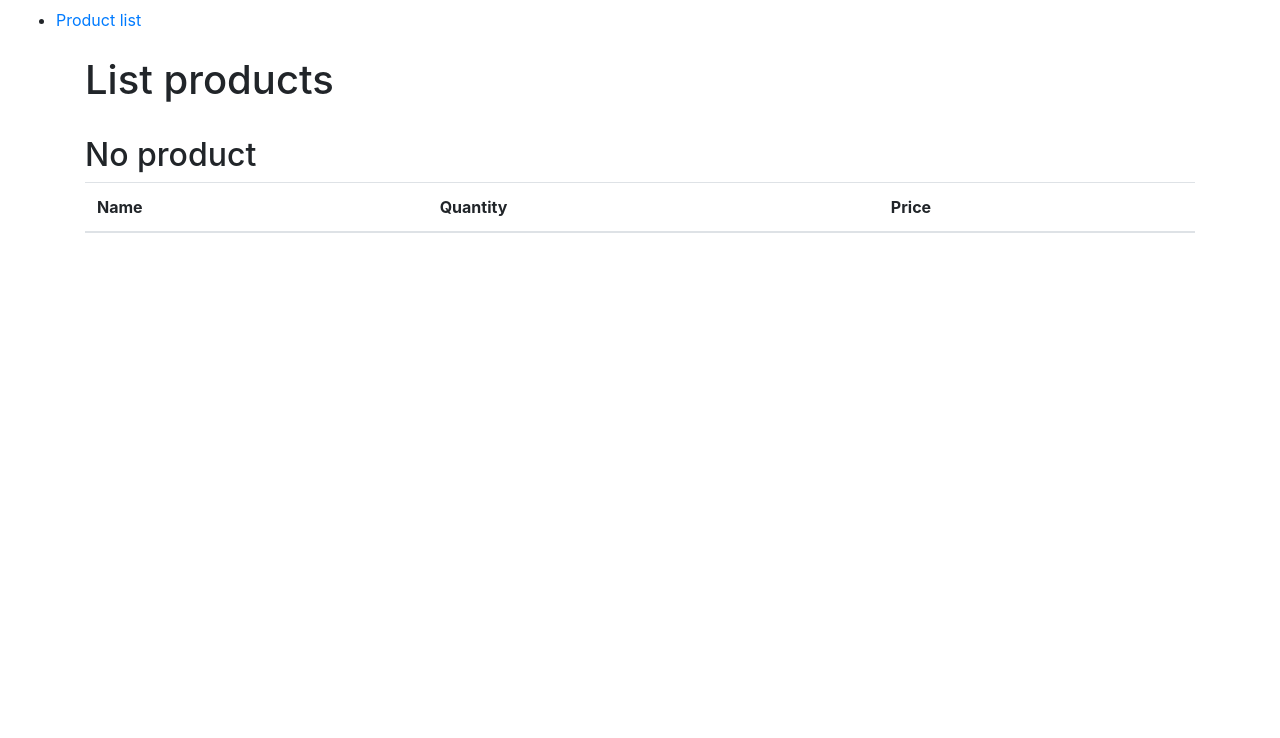
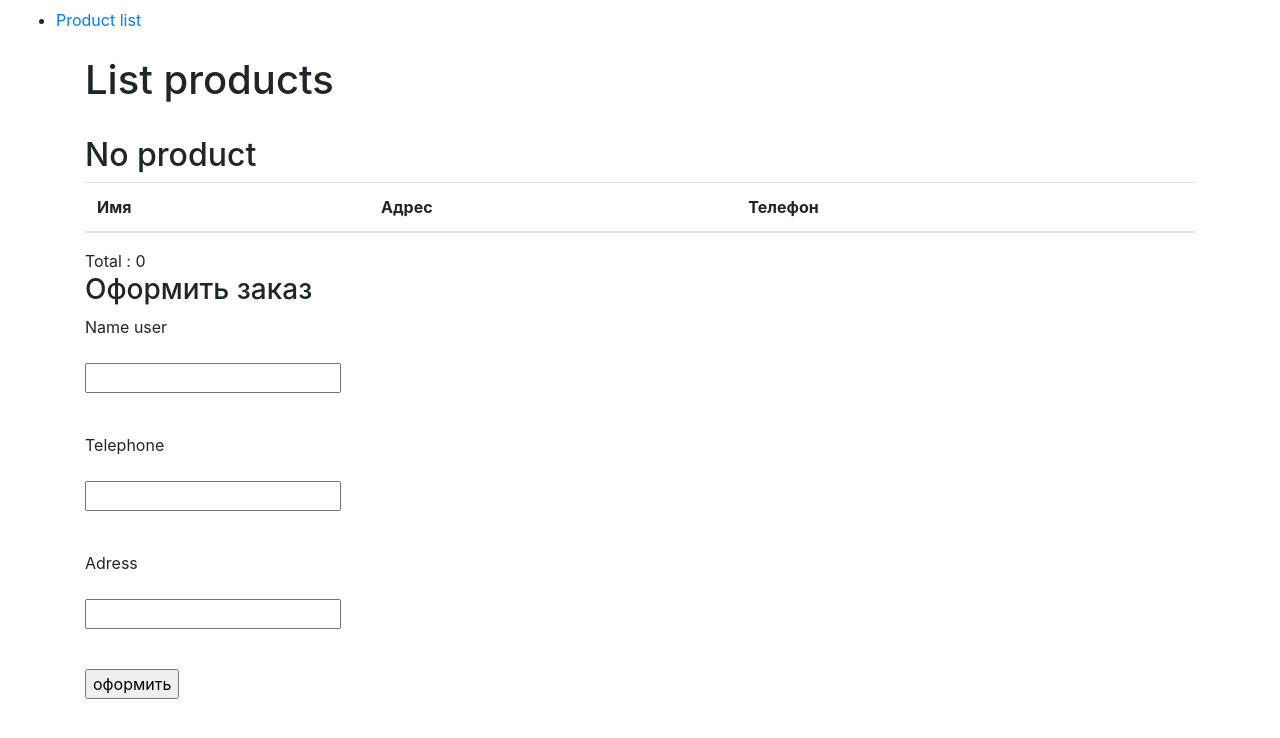
Before and after one commit to aiganysho/products, a Django app: page /basket/ in a window 1280 px wide. Shown: the top 738 px of the page. Run offline with Django 3.2, Linux system fonts and the light colour scheme; data that the repository does not hold is empty.

Commit message:
созданы шаблоны для оформлении заказа и указала роутр

```diff
--- a/hello/webapp/templates/basket/basket.html
+++ b/hello/webapp/templates/basket/basket.html
@@ -9,20 +9,32 @@
     <table class="table">
       <thead>
         <tr>
-          <th scope="col">Name</th>
-          <th scope="col">Quantity</th>
-          <th scope="col">Price</th>
+          <th scope="col">Имя</th>
+          <th scope="col">Адрес</th>
+            <th scope="col">Телефон </th>
         </tr>
       </thead>
       <tbody>
-            {% for product in basket %}
+            {% for total_product in total_products %}
             <tr>
-                <td><a href={% url 'delete_cart' product.pk %}">{{ product.product.name }}</a></td>
-                <td>{{ product.quantity }}</td>
-                <td>{{ product.product.price }}</td>
+                <td>{{ total_product.basket.product.name }}</td>
+                <td>{{ total_product.basket.quantity }}</td>
+                <td>{{ total_product.basket.product.price }}</td>
+                <th> {{ total_product.total }}</th>
                 <td>
+                    <form action="{% url 'delete_cart' total_product.basket.pk %}" method="POST">
+                        {% csrf_token %}
+                        <p><input type="submit" value="удалить"></p>
+                    </form>
+
             </tr>
         {% endfor %}
       </tbody>
     </table>
+    Total : {{ total }}
+    </tr>
+    <h3>Оформить заказ</h3>
+    <form action="{% url 'order_cart' %}" method="POST">
+        {% include 'partial/form.html' with button_text='оформить' %}
+    </form>
 {% endblock content %}
```
Also changed, not shown: hello/webapp/templates/basket/create.html (+14 -10 lines), hello/webapp/templates/basket/delete.html (+12 -13 lines).
